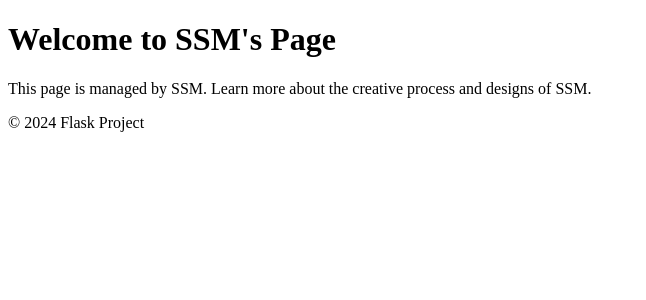
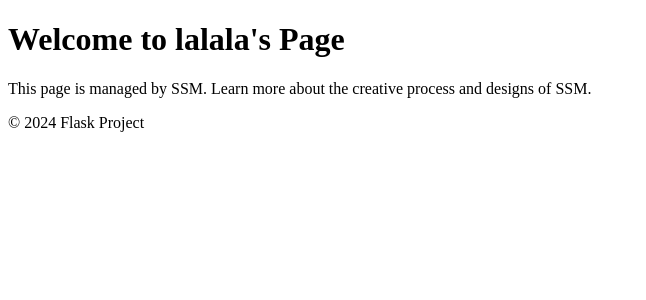
Before and after one commit to soju96/game-archive, a Flask app: page /ssm/ in a window 1280 px wide. Shown: the part 142-442 px from the top of the page, without its empty margins (0-646 px from the left). Run offline with Flask 3, Linux system fonts and the light colour scheme.

Commit message:
testcommit-ssm

```diff
--- a/app/templates/ssm/index.html
+++ b/app/templates/ssm/index.html
@@ -3,6 +3,6 @@
 {% block title %}SSM's Page{% endblock %}
 
 {% block content %}
-<h1>Welcome to SSM's Page</h1>
+<h1>Welcome to lalala's Page</h1>
 <p>This page is managed by SSM. Learn more about the creative process and designs of SSM.</p>
 {% endblock %}
```
